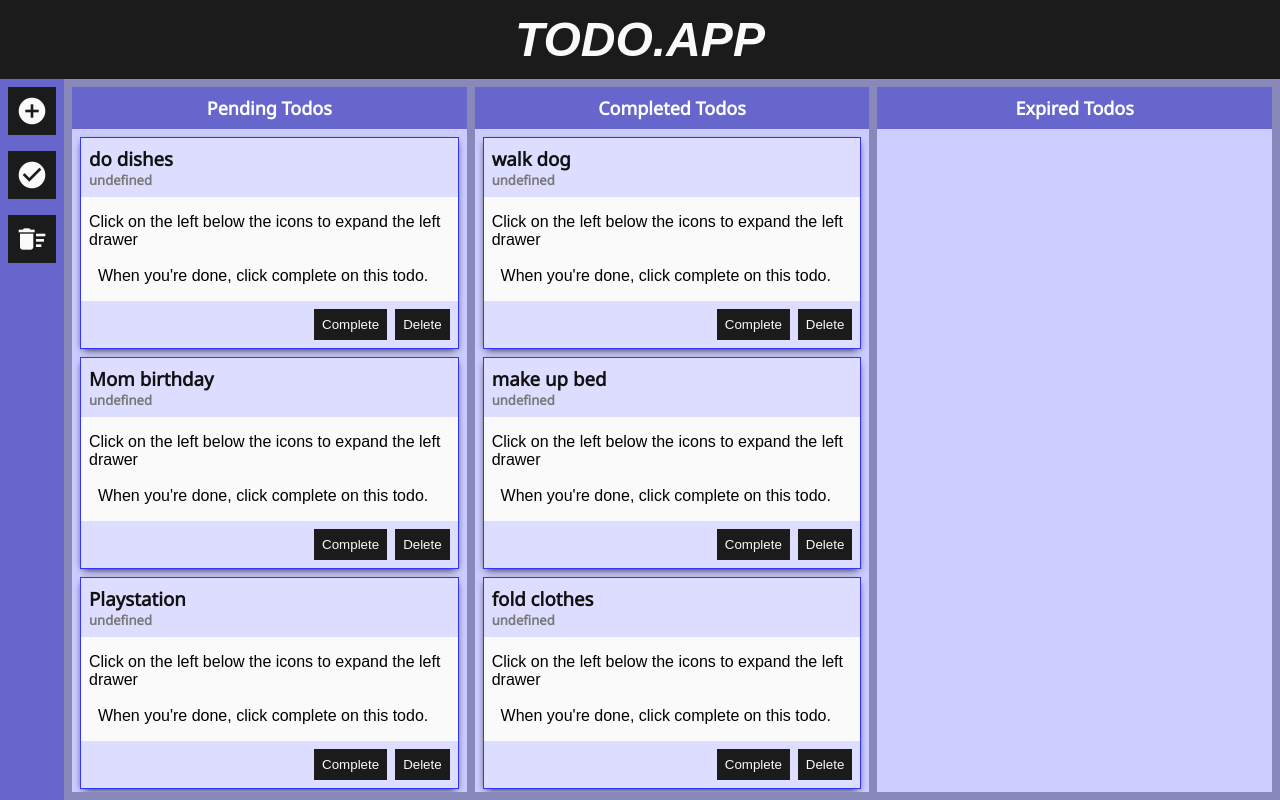
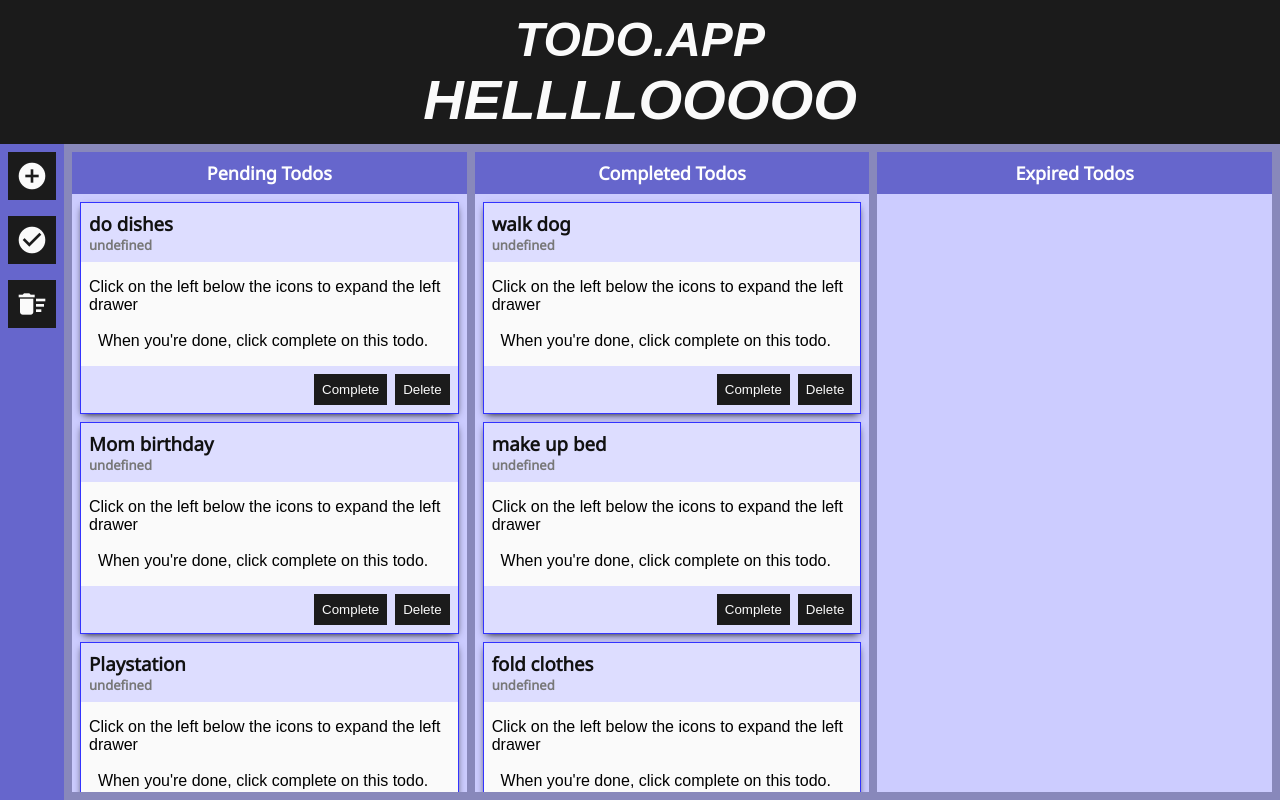
Before and after one commit to sophiadooley/todo_app, a plain HTML site: page index.html in a window 1280 px wide. Drawn offline with nearby package versions, Linux system fonts and the light colour scheme; a web font is replaced by a local one.

Commit message:
test change

```diff
--- a/index.html
+++ b/index.html
@@ -14,6 +14,7 @@
     <div id="app">
       <header>
         <span>TODO.APP</span>
+        <h3> HELLLLOOOOO</h3>
       </header>
       <aside class="left-drawer">
         <button class="action add-todo">
```
